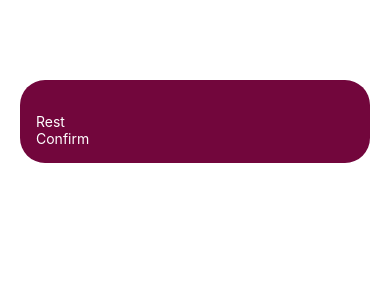
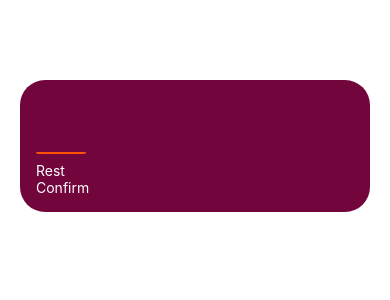
Before and after one commit to Vahidpro/guess-me-android, a React Native app: screen / in a window 390 px wide. Shown: the top 300 px of the page. Built offline with nearby package versions, Linux system fonts and the light colour scheme.

Commit message:
Input field style and keyboard type

```diff
--- a/screens/StartGameScreen.js
+++ b/screens/StartGameScreen.js
@@ -4,7 +4,11 @@ import PrimaryButton from "../components/PrimaryButton";
 function StartGameScreen() {
 	return (
 		<View style={styles.inputContainer}>
-			<TextInput />
+			<TextInput
+				style={styles.numberInput}
+				maxLength={2}
+				keyboardType="number-pad"
+			/>
 			<PrimaryButton>Rest</PrimaryButton>
 			<PrimaryButton>Confirm</PrimaryButton>
 		</View>
@@ -24,5 +28,14 @@ const styles = StyleSheet.create({
 	},
 	numberInput: {
 		height: 50,
+		width: 50,
+		fontSize: 32,
+		marginVertical: 8,
+		fontWeight: "bold",
+		color: "#ff5100",
+		borderBottomColor: "#ff5100",
+		borderBottomWidth: 2,
+		borderRadius: 2,
+		textAlign: "center",
 	},
 });
```
